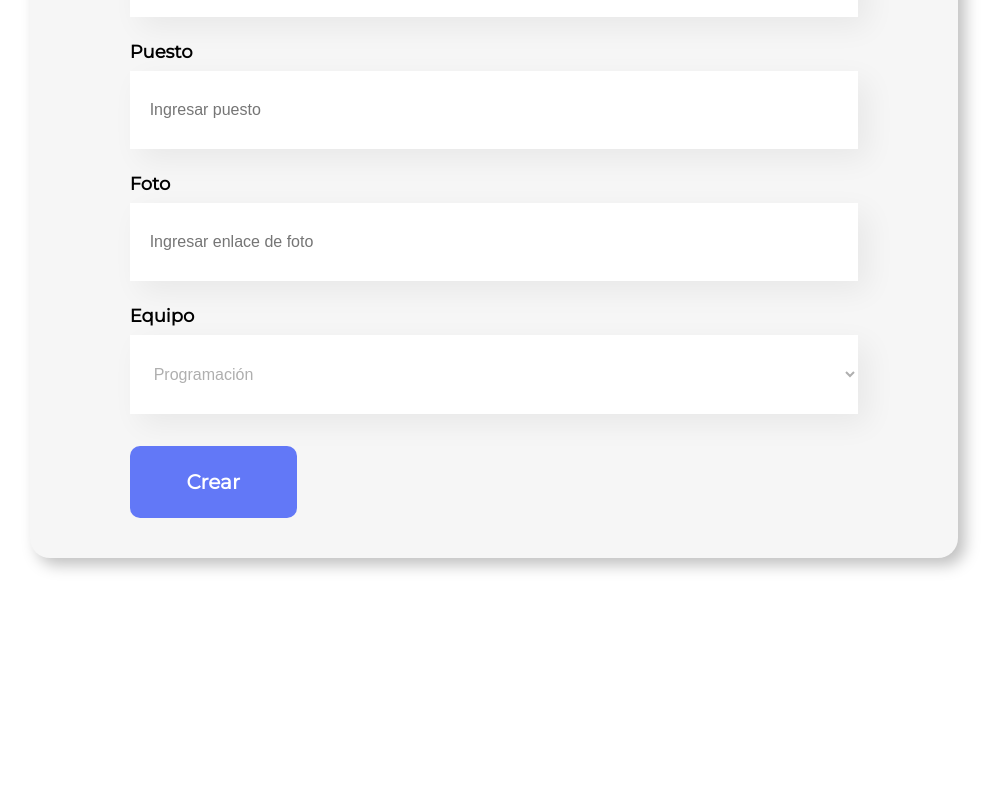
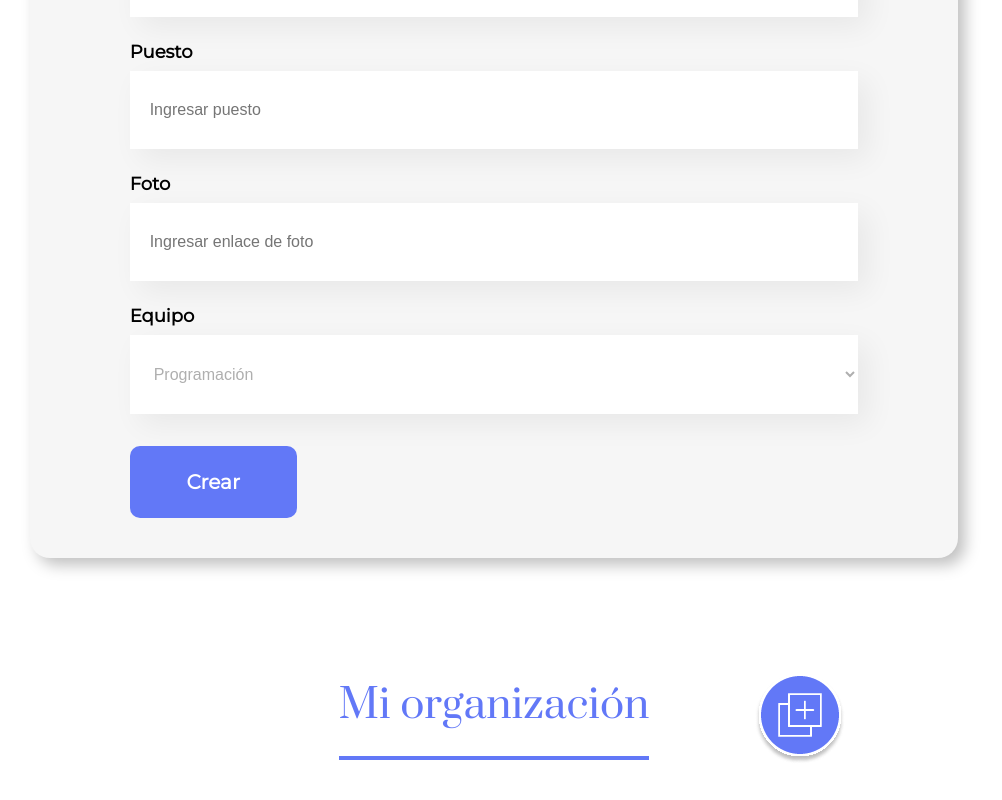
Before and after one commit to JenniRoes/OrgTeam, a React (Create React App) app: page / in a window 1280 px wide. Shown: the part 776-1576 px from the top of the page, without its empty margins (146-1148 px from the left). Before the commit the page ends 1414 px from the top, so only its background shows below. Built offline with nearby package versions, Linux system fonts and the light colour scheme.

Commit message:
Funcionality show/hide form is ready

```diff
--- a/src/App.js
+++ b/src/App.js
@@ -1,12 +1,23 @@
+import { useState } from 'react';
 import './App.css';
 import Header from './components/Encabezado';
-import Form from './components/Formulario';
+import Formulario from './components/Formulario';
+import AgregarOrg from './components/AgregarOrg';
 
 function App() {
+  //switch para mostrar/ocultar formulario
+  const [mostrarFormulario, actualizarMostrar] = useState(true);
+
+  const cambiarMostrar = () => {
+    actualizarMostrar(!mostrarFormulario);
+  }
+
+  //Single Page Application
   return (
     <div>
       <Header />
-      <Form />
+      {mostrarFormulario === true ? <Formulario /> : <div></div>}
+      <AgregarOrg cambiarMostrar={cambiarMostrar} />
     </div>
   );
 }
--- /dev/null
+++ b/src/components/AgregarOrg/AgregarOrg.css
@@ -0,0 +1,20 @@
+.seccionOrg {
+    width: 100%;
+    display: flex;
+    justify-content: center;
+    align-items: center;
+}
+
+.titulo {
+    font-size: 40px;
+    font-weight: 400;
+    color: #6278F7;
+    padding-bottom: 24px;
+    border-bottom: 4px solid #6278F7;
+}
+
+.seccionOrg img {
+    position: absolute;
+    right: 280px;
+    cursor: pointer;
+}
--- /dev/null
+++ b/src/components/AgregarOrg/index.js
@@ -0,0 +1,12 @@
+import { useState } from 'react';
+import './AgregarOrg.css';
+
+const AgregarOrg = (props) => {
+
+    return <section className='seccionOrg'>
+        <h3 className='titulo'>Mi organización</h3>
+        <img src='./img/add.png' alt='agregar' onClick={props.cambiarMostrar} />
+    </section>
+}
+
+export default AgregarOrg;
--- a/src/components/CampoTexto/index.js
+++ b/src/components/CampoTexto/index.js
@@ -4,7 +4,7 @@ const CampoTexto = (props) => {
     console.log(props);
     return <div className='campo-texto'>
         <label>{props.titulo}</label>
-        <input placeholder={props.placeholder}/>
+        <input placeholder={props.placeholder} required={props.required}/>
     </div>
 }
 
--- a/src/components/Formulario/index.js
+++ b/src/components/Formulario/index.js
@@ -3,7 +3,7 @@ import CampoTexto from '../CampoTexto';
 import ListaOpciones from '../ListaOpciones';
 import Boton from '../Boton';
 
-const Form = () => {
+const Formulario = () => {
 
     //la página no se recarga y se aplica el Single Page Application
     const singlePage = (evento) => {
@@ -13,13 +13,13 @@ const Form = () => {
     return <section className='formulario'>
         <form onSubmit={singlePage}>
             <h2>Rellena el formulario para crear el colaborador.</h2>
-            <CampoTexto titulo= "Nombre" placeholder="Ingresar nombre"/>
-            <CampoTexto titulo= "Puesto" placeholder="Ingresar puesto"/>
-            <CampoTexto titulo= "Foto" placeholder="Ingresar enlace de foto"/>
+            <CampoTexto titulo= "Nombre" placeholder="Ingresar nombre" required/>
+            <CampoTexto titulo= "Puesto" placeholder="Ingresar puesto" required/>
+            <CampoTexto titulo= "Foto" placeholder="Ingresar enlace de foto" required/>
             <ListaOpciones />
             <Boton texto="Crear" />
         </form>
     </section>
 }
 
-export default Form;
+export default Formulario;
```
Also changed, not shown: public/img/add.png (added), public/logo192.png (added).
